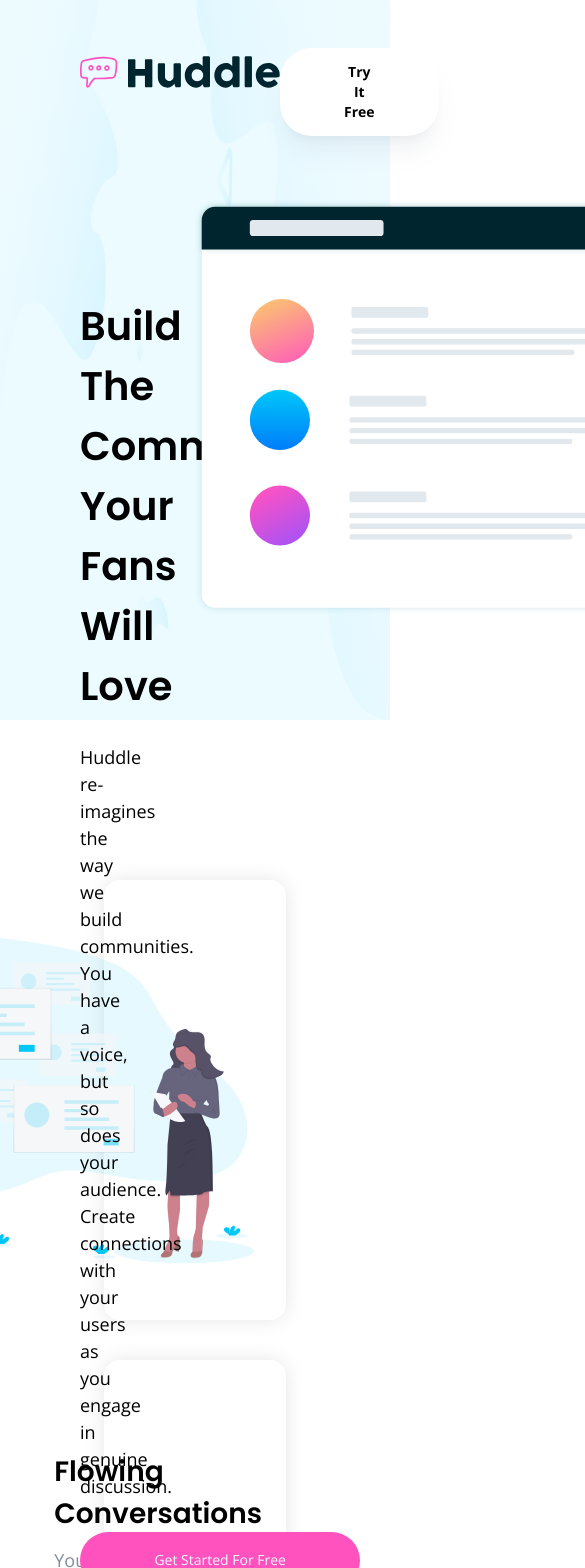
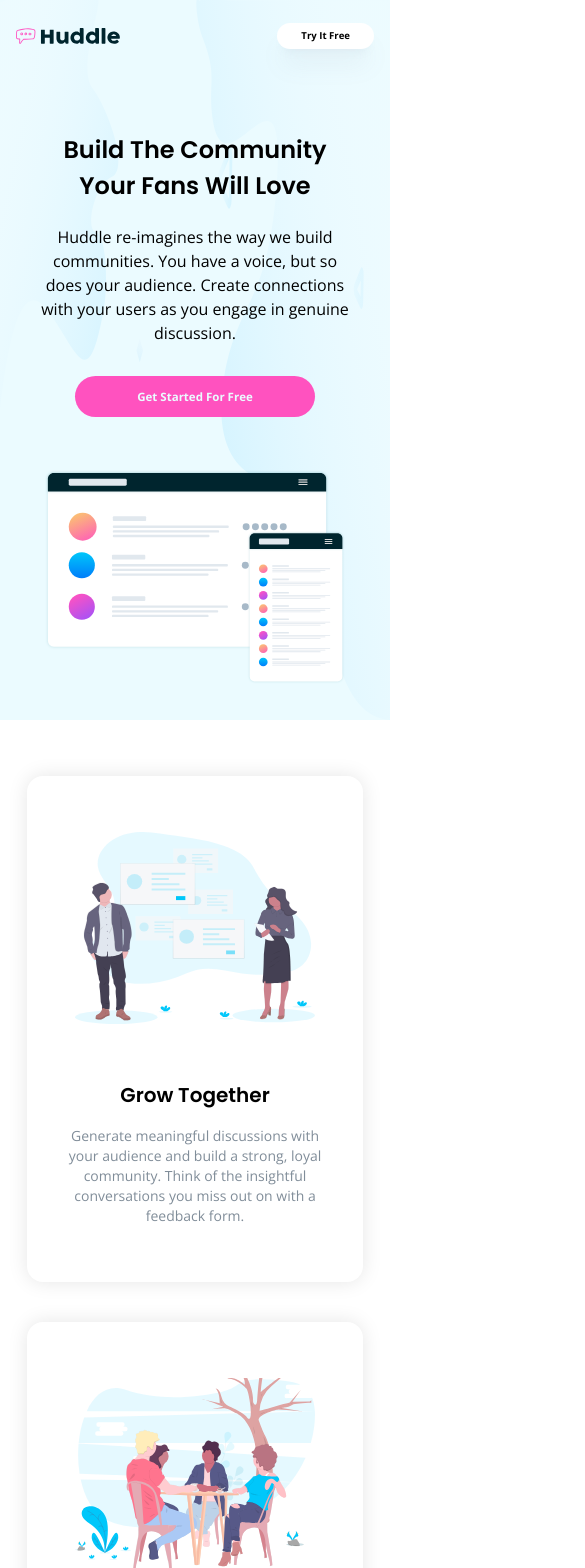
Before and after one commit to n0rrman/frontend-mentor-challenges-green, a Next.js app in the folder huddle-landing-page-with-alternating-feature-blocks/: page / in a window 390 px wide. Shown: the top 1568 px of the page, 585 px wide, since content can reach past the window. Built offline with nearby package versions, Linux system fonts and the light colour scheme.

Commit message:
huddle-landing-page-with-alternating-feature-blocks done

```diff
--- a/huddle-landing-page-with-alternating-feature-blocks/src/app/page.tsx
+++ b/huddle-landing-page-with-alternating-feature-blocks/src/app/page.tsx
@@ -22,44 +22,46 @@ export default function Home() {
             <Image src={heroBg} alt="" fill />
           </div>
         </div>
-        <header className="flex flex-row justify-between items-start z-30 py-[3rem] px-20">
-          <div className="relative w-[12.5rem] h-8 aspect-[6.45] my-2">
+        <header className="flex flex-row justify-between items-center md:items-start z-30 py-5 md:py-[3rem] px-4 sm:px-10 md:px-20">
+          <div className="relative w-[6.5rem] md:w-[12.5rem] h-4 md:h-8 aspect-[6.45] my-2">
             <Image src={logo} alt="" fill />
           </div>
-          <button className="bg-white px-16 py-3.5 my-0 text-sm rounded-[2rem] shadow-grayishBlue/10 font-bold shadow-xl hover:text-grayishBlue transition-all">
+          <button className="bg-white px-6 py-1.5 md:px-16 md:py-3.5 my-0 text-[0.6rem] md:text-sm rounded-[2rem] shadow-grayishBlue/10 font-bold shadow-xl hover:text-grayishBlue transition-all">
             Try It Free
           </button>
         </header>
-        <div className="flex flex-row h-full items-start justify-start">
-          <div className="flex flex-col w-1/2 z-30 pl-20 pr-16 gap-[1.75rem] pt-28">
-            <h1 className={`${headingFont.className} text-[2.5rem] font-bold`}>
+        <div className="flex flex-col md:flex-row h-full items-center md:items-start justify-start text-center md:text-left">
+          <div className="flex flex-col items-center md:items-start w-full md:w-[65ch] z-30 px-9 md:pl-20 md:pr-16 gap-[1.3rem] md:gap-[1.75rem] pt-[3.75rem] md:pt-28">
+            <h1
+              className={`${headingFont.className} text-[1.5rem] lg:text-[2.5rem] font-bold`}
+            >
               Build The Community Your Fans Will Love
             </h1>
-            <div className="">
+            <div className="text-[1rem] lg:text-lg">
               Huddle re-imagines the way we build communities. You have a voice,
               but so does your audience. Create connections with your users as
               you engage in genuine discussion.
             </div>
 
-            <button className="bg-pink w-max py-[1.15rem] px-[4.65rem] my-1 rounded-[2rem] text-paleCyan text-sm hover:opacity-60 transition-all">
+            <button className="bg-pink w-max py-3 md:py-[1.1rem] px-[3.9rem] md:px-[4.4rem] my-2.5 md:my-1 rounded-[2rem] text-paleCyan text-[0.72rem] md:text-[0.85rem] font-bold md:text-sm hover:opacity-60 transition-all">
               Get Started For Free
             </button>
           </div>
-          <div className="pt-4 pr-[5.25rem] z-30 ">
-            <div className="relative w-[43.25rem] aspect-[1.4]">
+          <div className="pt-[2.7rem] md:pt-4 px-[2.3rem] sm:px-[8.5rem] md:pl-0 md:pr-[5.5rem] z-30 overflow-hidden">
+            <div className="relative w-[18.75rem] md:w-[43.25rem] aspect-[1.4]">
               <Image src={heroImg} alt="" />
             </div>
           </div>
         </div>
       </section>
 
-      <section className="flex flex-col px-[6.5rem] py-[10rem] mb-[11.5rem] gap-10">
+      <section className="flex flex-col items-center px-[6.5rem] py-[3.5rem] md:py-[10rem] mb-[11.5rem] gap-10">
         <SectionCard
           heading="Grow Together"
           content="Generate meaningful discussions with your audience and build a
           strong, loyal community. Think of the insightful conversations you
           miss out on with a feedback form."
-          imgSize="h-[20.75rem] w-[25.4rem]"
+          imgSize="h-[12rem] xl:h-[20.75rem] w-[15rem] xl:w-[25.4rem]"
           image={growingImg}
         />
 
@@ -69,7 +71,7 @@ export default function Home() {
           online? Our threads have just-in-time loading for a more natural
           flow."
           image={flowingImg}
-          imgSize="h-[18.5rem] w-[26rem]"
+          imgSize="h-[12rem] xl:h-[18.5rem] w-[15rem] xl:w-[26rem]"
           left
         />
 
@@ -79,29 +81,31 @@ export default function Home() {
           authentication solution. This means, once signed in to your app,
           your users can start chatting immediately."
           image={usersImg}
-          imgSize="h-[19.75rem] w-[26.5rem] -mr-0.5"
+          imgSize="h-[12rem] xl:h-[19.75rem] w-[15rem] xl:w-[26.5rem] -mr-0.5"
         />
       </section>
 
-      <footer className="bg-darkCyan text-paleCyan/80 w-full py-16">
+      <footer className="bg-darkCyan text-paleCyan/80 w-full pt-16 pb-3">
         <div className="flex items-center justify-center">
-          <div className="flex flex-col gap-9 items-center -mt-[15.5rem] text-black px-20 pt-16 pb-[3.4rem] shadow-[0px_0px_20px_rgba(0,0,0,0.1)] bg-white w-[50rem] rounded-xl">
-            <h2 className={`${headingFont.className} text-[2rem] font-bold`}>
+          <div className="flex flex-col gap-5 md:gap-9 items-center -mt-[10rem] md:-mt-[15.5rem] text-black px-4 md:px-20 py-10 md:pt-16 md:pb-[3.4rem] shadow-[0px_0px_20px_rgba(0,0,0,0.1)] bg-white w-[94%] md:w-[50rem] rounded-xl">
+            <h2
+              className={`${headingFont.className} text-[1.1rem] md:text-[2rem] font-bold`}
+            >
               Ready To Build Your Community?
             </h2>
-            <button className="bg-pink text-white text-[1.25rem] py-6 px-[6.4rem] rounded-[3rem] shadow-xl font-bold hover:opacity-60 transition-all">
+            <button className="bg-pink text-white text-[0.6rem] md:text-[1.25rem] py-3 md:py-6 px-12 md:px-[6.4rem] rounded-[3rem] shadow-xl font-bold hover:opacity-60 transition-all">
               Get Started For Free
             </button>
           </div>
         </div>
-        <div className="pr-[2rem] pl-[7.5rem] py-[3.5rem]">
-          <div className="relative w-[15rem] h-9 invert brightness-0 my-10">
+        <div className="px-4 lg:pr-[2rem] lg:pl-[7.5rem] py-[2.2rem] md:py-[3.5rem]">
+          <div className="relative w-[10rem] md:w-[15rem] h-6 md:h-9 invert brightness-0 my-10">
             <Image src={logo} alt="" fill />
           </div>
 
-          <div className="flex flex-row justify-center items-between">
+          <div className="flex flex-col md:flex-row justify-center items-between">
             <div className="flex flex-col gap-6 text-[1rem] flex-0">
-              <div className="flex flex-row items-start gap-7">
+              <div className="flex flex-row items-start gap-5 md:gap-7">
                 <div className="relative h-[1.125rem] w-[0.8125rem] mt-1.5">
                   <Image alt="" fill src={locationIcon} />
                 </div>
@@ -111,14 +115,14 @@ export default function Home() {
                 </div>
               </div>
 
-              <div className="flex flex-row items-center justify-start gap-6">
+              <div className="flex flex-row items-center justify-start gap-4 md:gap-6">
                 <div className="relative h-[1.1rem] w-[1.2rem]">
                   <Image alt="" fill src={phoneIcon} />
                 </div>
                 <div>+1-543-123-4567</div>
               </div>
 
-              <div className="flex flex-row items-center justify-start gap-6">
+              <div className="flex flex-row items-center justify-start gap-4 md:gap-6">
                 <div className="relative h-[1rem] w-[1.25rem]">
                   <Image alt="" fill src={emailIcon} />
                 </div>
@@ -126,8 +130,8 @@ export default function Home() {
               </div>
             </div>
 
-            <div className="grid grid-cols-2 self-start gap-y-4 gap-x-[5rem] mx-[6.4rem] flex-1">
-              <div className="cursor-pointer hover:text-white transition-all">
+            <div className="grid grid-cols-1 lg:grid-cols-2 self-start gap-y-4 gap-x-[5rem] mx-0 xl:mx-[6.4rem] flex-1 py-[3.25rem] md:py-0">
+              <div className="cursor-pointer hover:text-white transition-all w-max">
                 About Us
               </div>
               <div className="cursor-pointer hover:text-white transition-all">
@@ -143,12 +147,12 @@ export default function Home() {
               <div className="cursor-pointer hover:text-white transition-all">
                 FAQ
               </div>
-              <div className="cursor-pointer hover:text-white transition-all">
+              <div className="cursor-pointer hover:text-white transition-all w-max">
                 Contact Us
               </div>
             </div>
 
-            <div className="flex flex-col justify-between flex-0 pr-10 h-[14rem]">
+            <div className="flex flex-col justify-between items-center md:items-end xl:items-start flex-0 pr-0 md:pr-10 h-full md:h-[20rem] lg:h-[14rem] gap-6 md:gap-0">
               <div className="flex flex-row items-start justify-start gap-3">
                 <div className="border p-2 border-neutralBlue rounded-full text-sm hover:cursor-pointer hover:border-pink hover:text-pink transition-all">
                   <FaFacebookF />
@@ -160,7 +164,9 @@ export default function Home() {
                   <FaInstagram />
                 </div>
               </div>
-              <div className={`${headingFont.className} text-xs font-normal`}>
+              <div
+                className={`${headingFont.className} text-[0.675rem] md:text-xs font-normal`}
+              >
                 &copy; Copyright 2018 Huddle. All rights reserved.
               </div>
             </div>
--- a/huddle-landing-page-with-alternating-feature-blocks/src/components/section-card.tsx
+++ b/huddle-landing-page-with-alternating-feature-blocks/src/components/section-card.tsx
@@ -19,17 +19,17 @@ export default function SectionCard({
 }: SectionCardProps) {
   return (
     <div
-      className={`flex flex-row gap-[10rem] justify-end items-center ${mainFont.className} shadow-[0px_0px_20px_rgba(0,0,0,0.1)] rounded-2xl px-6`}
+      className={`flex flex-col lg:flex-row gap-14 xl:gap-[10rem] lg:py-0 xl:pl-[7.5rem] xl:pr-6 justify-end items-center ${mainFont.className} shadow-[0px_0px_20px_rgba(0,0,0,0.1)] rounded-2xl px-10 py-14`}
     >
-      <div className="flex flex-col justify-center gap-3 text-left w-[49ch] h-[27.5rem]">
+      <div className="flex flex-col justify-center gap-4 md:gap-3 text-center lg:text-left w-30 md:w-[49ch] h-full xl:h-[27.5rem] py-0 lg:py-24 xl:py-0">
         <h2
-          className={`${headingFont.className} w-full text-[1.75rem] font-bold`}
+          className={`${headingFont.className} w-full text-[1.25rem] md:text-[1.75rem] font-bold`}
         >
           {heading}
         </h2>
-        <p className="text-grayishBlue">{content}</p>
+        <p className="text-grayishBlue text-sm">{content}</p>
       </div>
-      <div className={`${left ? "order-first" : "order-last"} `}>
+      <div className={`${left ? "order-first" : "order-first lg:order-last"} `}>
         <div className={`relative ${imgSize} mx-2`}>
           <Image src={image} alt="" fill />
         </div>
--- a/huddle-landing-page-with-alternating-feature-blocks/tailwind.config.ts
+++ b/huddle-landing-page-with-alternating-feature-blocks/tailwind.config.ts
@@ -14,6 +14,9 @@ const config: Config = {
         paleCyan: 'hsl(var(--color-paleCyan) / <alpha-value>)',
         darkCyan: 'hsl(var(--color-darkCyan) / <alpha-value>)',
         grayishBlue: 'hsl(var(--color-grayishBlue) / <alpha-value>)',
+      },
+      screens: {
+        'lg': '1040px'
       }
     }
   },
```
